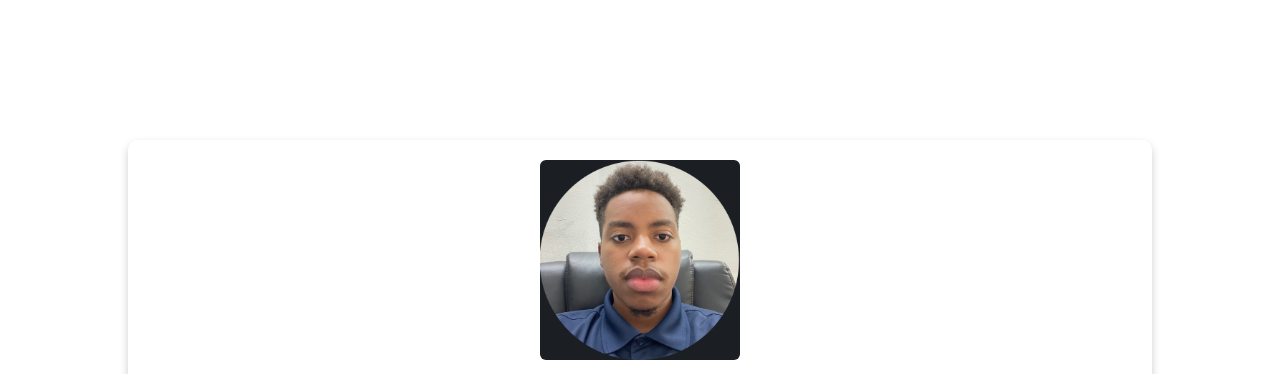
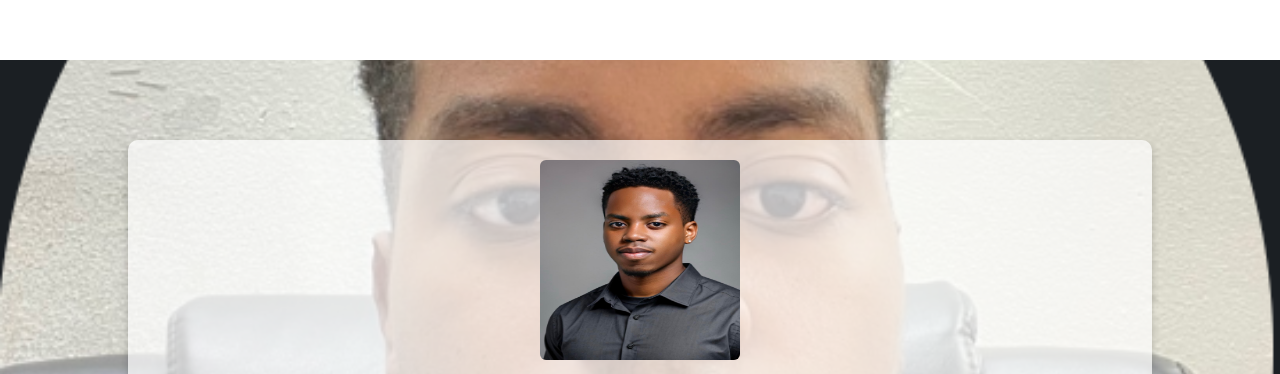
Before and after one commit to JaisonEsteban/JaisonEsteban, a website: page index.html in a window 1280 px wide. Shown: the part 56-430 px from the top of the page. Drawn offline with nearby package versions, Linux system fonts and the light colour scheme; files whose address does not match are found by name.

Commit message:
Update index.html

```diff
--- a/index.html
+++ b/index.html
@@ -31,7 +31,7 @@
         <div class="blur-background-effect"></div> <!-- Blurred background -->
         <div class="content">
             <div class="left-section">
-                <img class="rounded mx-auto d-block img" src="public/my.photo.png" alt="photo" width="200" height="200">
+                <img class="rounded mx-auto d-block img" src="public/jaison-profile.pic.jpg" alt="photo" width="200" height="200">
                 <div class="social-buttons">
                     <a href="mailto:jaisonesteban@gmail.com" class="btn" target="_blank">
                         <i class="fa fa-envelope"></i> Email
```
